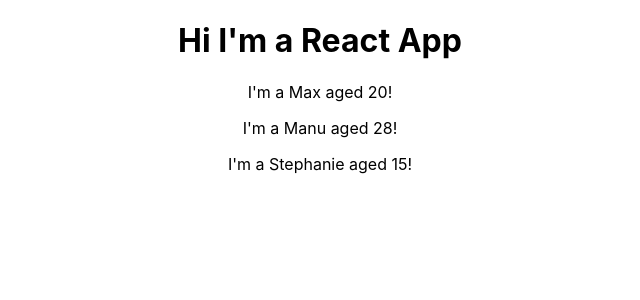
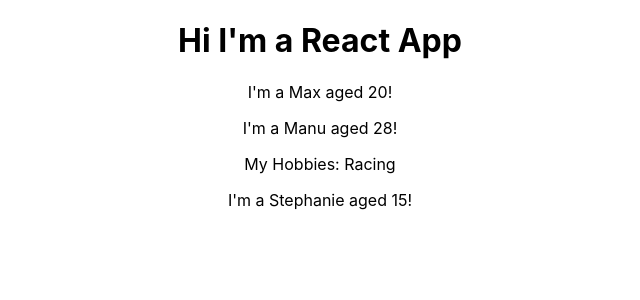
Before and after one commit to ammar4568/react-complete-guide, a React (Create React App) app: page / in a window 1280 px wide. Shown: the top 300 px of the page, without its empty margins (320-960 px from the left). Built offline with nearby package versions, Linux system fonts and the light colour scheme.

Commit message:
13. Understanding the Children Property

```diff
--- a/src/Person/Person.js
+++ b/src/Person/Person.js
@@ -2,9 +2,10 @@
 
 const Person = (props) => {
     return (
-        <p>
-            I'm a {props.name} aged {props.age}!
-        </p>
+        <div>
+            <p>I'm a {props.name} aged {props.age}!</p>
+            <p>{props.children}</p>
+        </div>
     )
 }
 
```
